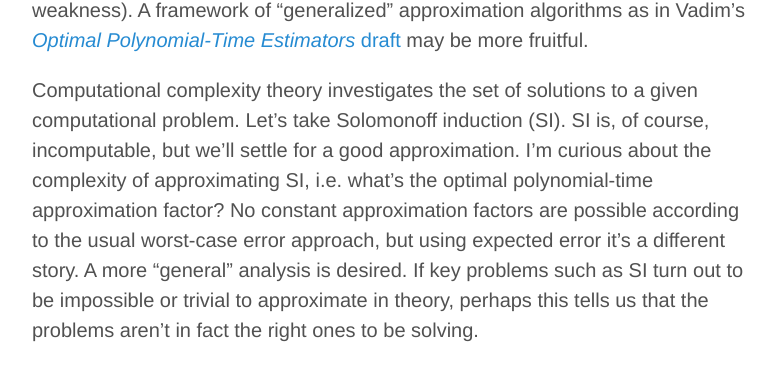
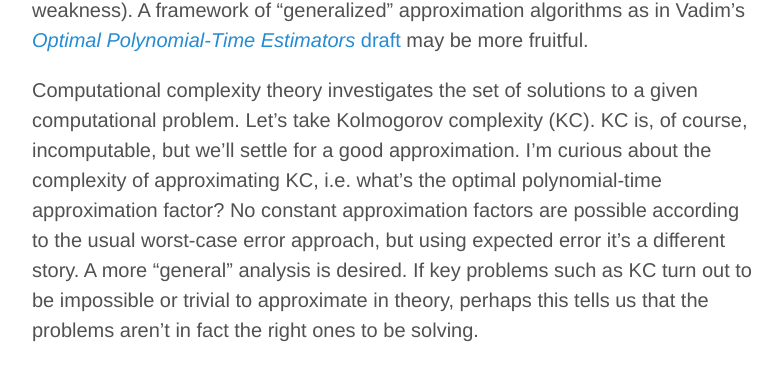
Before and after one commit to amacfie/amacfie.github.io, a Jekyll site: the page built from _posts/2016-07-27-algorithmic_aspects_agi.md, in a window 1280 px wide. Shown: the part 1156-1523 px from the top of the page, without its empty margins (248-1031 px from the left). Built offline with Jekyll 4.4.1, drawn with Linux system fonts in a browser that asks for light colours; comment, search, counter and statistics services are not loaded.

```diff
--- a/_posts/2016-07-27-algorithmic_aspects_agi.md
+++ b/_posts/2016-07-27-algorithmic_aspects_agi.md
@@ -47,14 +47,14 @@ Polynomial-Time Estimators_ draft][optimalpredictors] may be more fruitful.
 
 Computational complexity theory investigates the set of solutions to a given
 computational problem.
-Let's take Solomonoff induction (SI).
-SI is, of course, incomputable, but we'll settle for a good approximation.
-I'm curious about the complexity of approximating SI, i.e. what's the optimal
+Let's take Kolmogorov complexity (KC).
+KC is, of course, incomputable, but we'll settle for a good approximation.
+I'm curious about the complexity of approximating KC, i.e. what's the optimal
 polynomial-time approximation factor?
 No constant approximation factors are possible according to the usual
 worst-case error approach, but using expected error it's a different story.
 A more "general" analysis is desired.
-If key problems such as SI turn out to be impossible or trivial to approximate
+If key problems such as KC turn out to be impossible or trivial to approximate
 in theory, perhaps this tells us that the problems aren't in fact the right
 ones to be solving.
 
```
